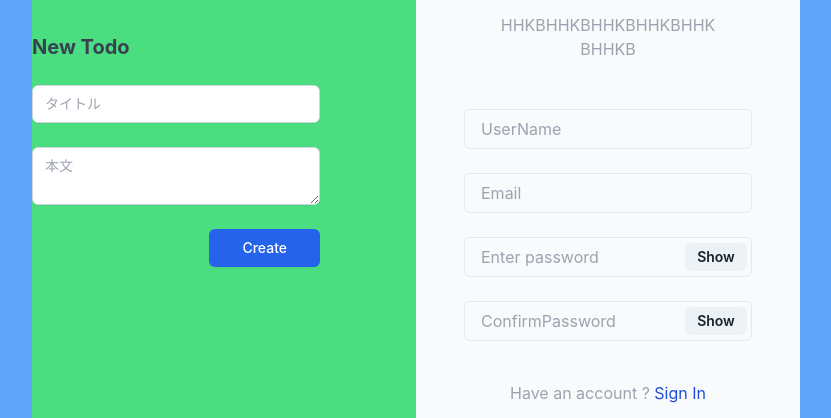
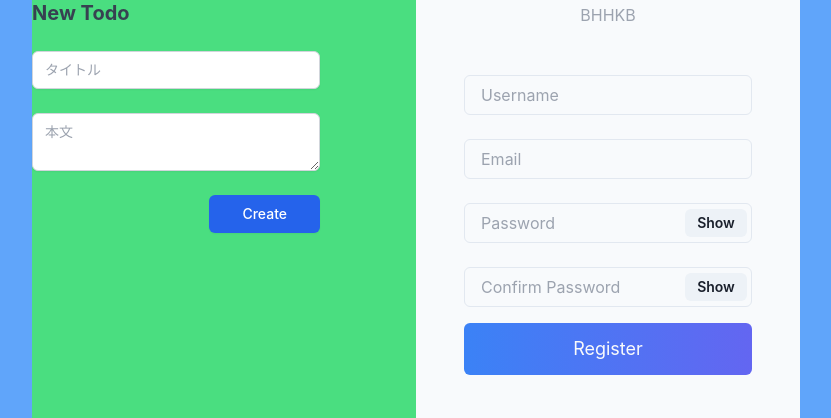
Before and after one commit to omegamaster86/portfolio1, a Next.js app in the folder front/: page /register in a window 1280 px wide. Shown: the part 227-645 px from the top of the page, without its empty margins (224-1055 px from the left). Built offline with nearby package versions, Linux system fonts and the light colour scheme; no server answers.

Commit message:
chatGTPに修正してもらった

```diff
--- a/front/pages/components/emailpassword.tsx
+++ b/front/pages/components/emailpassword.tsx
@@ -1,3 +1,4 @@
+import React, { useState } from 'react';
 import {
   FormControl,
   FormErrorMessage,
@@ -7,115 +8,144 @@ import {
   Button,
   InputGroup,
   InputRightElement,
-  } from "@chakra-ui/react";
-  import { Formik, Field } from "formik";
-  import { useState } from "react";
+} from '@chakra-ui/react';
 import axios from 'axios';
+import { useRouter } from 'next/router';
+import { FormErrors, FormValues } from '../../types/interface';
 
 export const EmailPassword = () => {
-    const [show, setShow] = useState(false)
-    const handleClick = () => setShow(!show)
+  const [formData, setFormData] = useState({
+    username: '',
+    email: '',
+    password: '',
+    password_confirmation: '',
+  });
+  const [errors, setErrors] = useState<FormErrors>({});
+  const [show, setShow] = useState(false);
+  const router = useRouter();
 
-    const handleSubmit = async (values, { setSubmitting }) => {
+  // const validate = (values: FormValues):FormErrors => {
+  //   const errors = {};
+  //   if (!values.username) errors.username = 'Required';
+  //   if (!values.email) {
+  //     errors.email = 'Required';
+  //   } else if (!/\S+@\S+\.\S+/.test(values.email)) {
+  //     errors.email = 'Invalid email address';
+  //   }
+  //   if (!values.password) {
+  //     errors.password = 'Required';
+  //   } else if (values.password.length < 3) {
+  //     errors.password = 'Password must be at least 8 characters';
+  //   }
+  //   if (!values.confirmpassword) {
+  //     errors.confirmpassword = 'Required';
+  //   } else if (values.password !== values.confirmpassword) {
+  //     errors.confirmpassword = 'Passwords do not match';
+  //   }
+  //   return errors;
+  // };
+
+  const handleChange = (e) => {
+    setFormData({ ...formData, [e.target.name]: e.target.value });
+  };
+
+  const handleSubmit = async (e:React.FormEvent) => {
+    e.preventDefault();
+    // const newErrors = validate(formData);
+    // if (Object.keys(newErrors).length === 0) {
       try {
-        const response = await axios.post('http://localhost:3000/users', { user: values });
-        console.log(response.data);
-        // 登録に成功した場合の処理
+        await axios.post(`${process.env.NEXT_PUBLIC_API_URL}/registers`, {
+          user: formData,
+        });
+        router.push('/login');
       } catch (error) {
-        console.error(error);
-        // サーバーエラーが発生した場合や登録に失敗した場合の処理
+        setErrors({ server: error.response.data.message });
       }
-      setSubmitting(false);
+    // } else {
+    //   setErrors(newErrors);
+    // }
   };
 
   return (
-    <Formik
-        initialValues={{
-        email: "",
-        password: "",
-        username:"",
-        ConfirmPassword:"",
-        }}
-        // onSubmit={(values) => {
-        //     console.log(values);
-        // }}
-        onSubmit={handleSubmit}
-    >
-    {({ handleSubmit, errors, touched, getFieldProps }) => (
     <form onSubmit={handleSubmit}>
       <VStack spacing={4} align="flex-start">
-          <FormControl>
-            <FormLabel htmlFor="text"></FormLabel>
-            <Field
-              as={Input}
+        {/* Username Field */}
+        <FormControl isInvalid={errors.username}>
+          <FormLabel htmlFor="username"></FormLabel>
+          <Input
             id="username"
             name="username"
             type="text"
-              placeholder='UserName'
-              {...getFieldProps('username')}
+            placeholder="Username"
+            onChange={handleChange}
+            value={formData.username}
           />
+          <FormErrorMessage>{errors.username}</FormErrorMessage>
         </FormControl>
-          <FormControl>
+        {/* Email Field */}
+        <FormControl isInvalid={errors.email}>
           <FormLabel htmlFor="email"></FormLabel>
-            <Field
-              as={Input}
+          <Input
             id="email"
             name="email"
             type="email"
-              placeholder='Email'
-              {...getFieldProps('email')}
+            placeholder="Email"
+            onChange={handleChange}
+            value={formData.email}
           />
+          <FormErrorMessage>{errors.email}</FormErrorMessage>
         </FormControl>
-          <FormControl>
+        {/* Password Field */}
+        <FormControl isInvalid={errors.password}>
           <FormLabel htmlFor="password"></FormLabel>
-            <Field name="password">
-                {({ field }) => (
           <InputGroup size="md">
             <Input
-                        {...field}
               id="password"
-                        pr="4.5rem"
+              name="password"
               type={show ? 'text' : 'password'}
-                        placeholder="Enter password"
-                        {...getFieldProps('password')}
+              placeholder="Password"
+              onChange={handleChange}
+              value={formData.password}
             />
             <InputRightElement width="4.5rem">
-                        <Button h="1.75rem" size="sm" onClick={handleClick}>
+              <Button h="1.75rem" size="sm" onClick={() => setShow(!show)}>
                 {show ? 'Hide' : 'Show'}
               </Button>
             </InputRightElement>
           </InputGroup>
-                )}
-            </Field>
+          <FormErrorMessage>{errors.password}</FormErrorMessage>
         </FormControl>
-          <FormControl >
-          <FormLabel htmlFor="password"></FormLabel>
-            <Field name="ConfirmPassword">
-                {({ field }) => (
+        {/* Confirm Password Field */}
+        <FormControl isInvalid={errors.password_confirmation}>
+          <FormLabel htmlFor="password_confirmation"></FormLabel>
           <InputGroup size="md">
             <Input
-                        {...field}
-                        id="ConfirmPassword"
-                        pr="4.5rem"
+              id="password_confirmation"
+              name="password_confirmation"
               type={show ? 'text' : 'password'}
-                        placeholder="ConfirmPassword"
-                        {...getFieldProps('ConfirmPassword')}
+              placeholder="Confirm Password"
+              onChange={handleChange}
+              value={formData.password_confirmation}
             />
             <InputRightElement width="4.5rem">
-                        <Button h="1.75rem" size="sm" onClick={handleClick}>
+              <Button h="1.75rem" size="sm" onClick={() => setShow(!show)}>
                 {show ? 'Hide' : 'Show'}
               </Button>
             </InputRightElement>
           </InputGroup>
-                )}
-            </Field>
+          <FormErrorMessage>{errors.password_confirmation}</FormErrorMessage>
         </FormControl>
-          {/* <Button mt={4} type="submit">
-              Submit
-          </Button> */}
+        {/* Server-side Error Message */}
+        {errors.server && <p style={{ color: 'red' }}>{errors.server}</p>}
+          <div className=" flex flex-col gap-5 w-72">
+            <div className="input-button">
+                <button type="submit" className="w-full bg-gradient-to-r from-blue-500 to-indigo-500 rounded-md py-3 text-gray-50 text-lg
+                  hover:bg-gradient-to-r hover:from-gray-50 hover:to-gray-100 hover:border-blue-500 hover:text-gray-700">
+                    Register
+                </button>
+            </div>
+          </div>
       </VStack>
     </form>
-    )}
-  </Formik>
-    )
-}
+  );
+};
```
Lines whose indentation alone changed are shown as unchanged.
